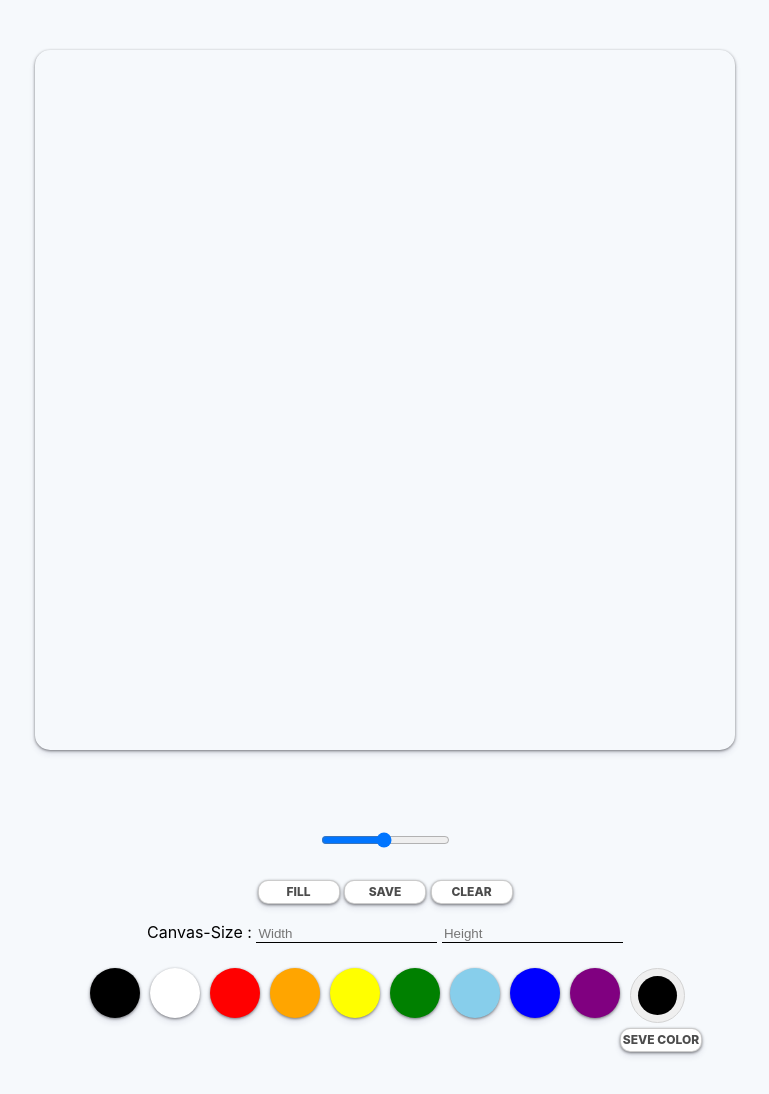
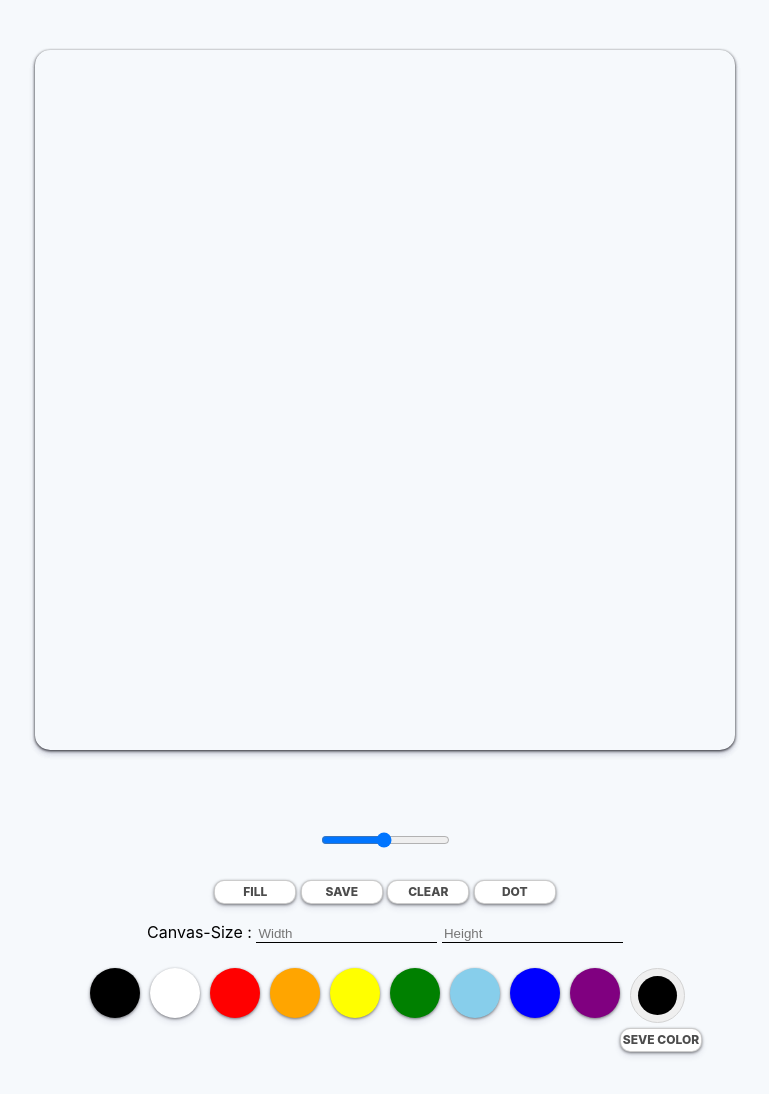
Before and after one commit to cgm-style/paintjs, a plain HTML site: page index.html in a window 1280 px wide. Shown: the whole page, without its empty margins (255-1024 px from the left). Drawn offline with Linux system fonts and the light colour scheme.

Commit message:
Update index.html

```diff
--- a/index.html
+++ b/index.html
@@ -8,6 +8,7 @@
 </head>
 <body>
     <canvas id="jsCanvas" class="canvas"></canvas>
+    <div class="canvas DotPoint"></div>
     <div class="controls">
         <div class="controls_range">
             <input type="range" id="jsRange" min="0.1" max="5" value="2.5" step="0.1">
@@ -16,6 +17,7 @@
             <button id="jsMode">Fill</button>
             <button id="jsSave">Save</button>
             <button id="jsClear">Clear</button>
+            <button id="jsDot">Dot</button>
         </div>
         <form id="jsSize">
             <span>Canvas-Size : </span>
```
